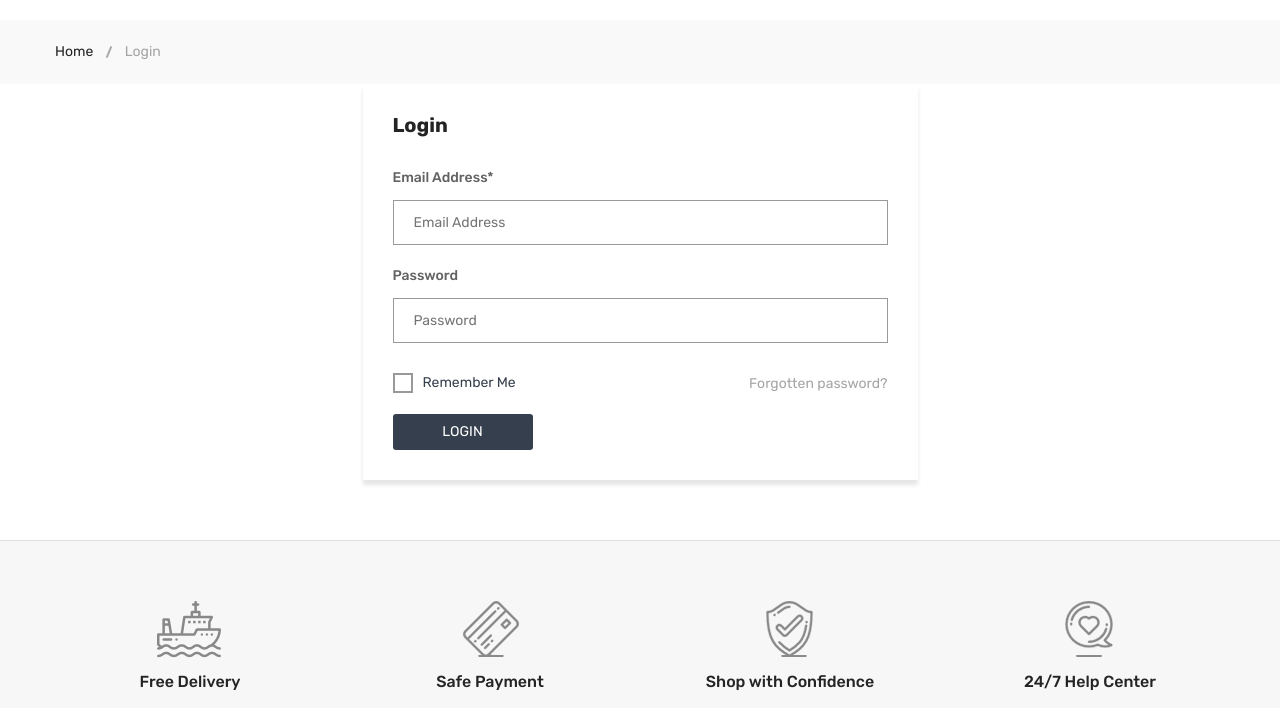
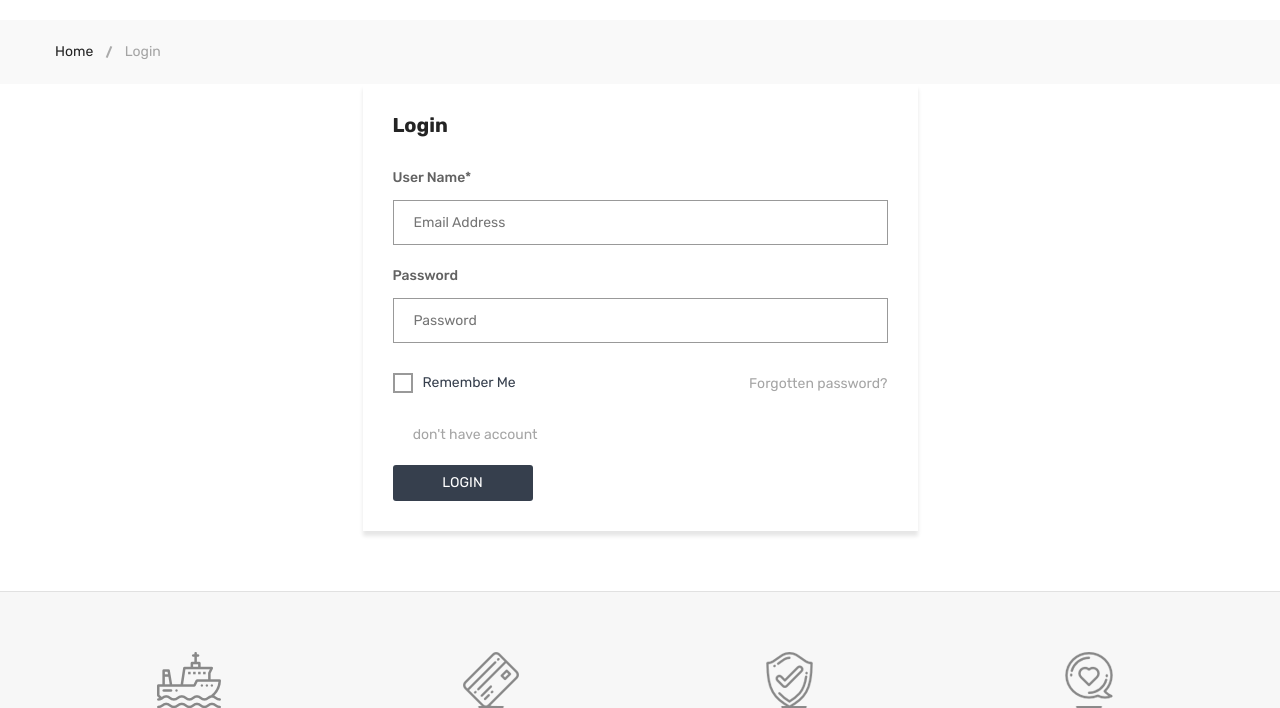
Before and after one commit to sakib6619/Django_Pr_limopa, a Django app: page /Accounts/login/ in a window 1280 px wide. Shown: the part 202-910 px from the top of the page. Run offline with Django 4.2, Linux system fonts and the light colour scheme; some libraries are stand-ins or nearby versions.

Commit message:
login singup page done authentication

```diff
--- a/Accounts/urls.py
+++ b/Accounts/urls.py
@@ -1,7 +1,8 @@
 from django.urls import path
-from .views import login,register,forgotten
+from .views import login,register,logout,forgotten
 urlpatterns = [
     path('login/',login, name='login'),
     path('register/',register, name='register'),
+    path('logout/',logout, name='logout'),
     path('forgotten /',forgotten, name='forgotten'),
 ]
--- a/Accounts/views.py
+++ b/Accounts/views.py
@@ -1,10 +1,22 @@
 from django.shortcuts import render,redirect
 from django.contrib import messages
-from django.contrib.auth.models import User
+from django.contrib.auth.models import User, auth
 
 # Create your views here.
 # Login
 def login(request):
+    if request.user.is_authenticated:
+        return redirect('home')
+    if request.method == 'POST':
+        username = request.POST['username']
+        password = request.POST['password']
+        user = auth.authenticate(username=username, password=password)
+        if user:
+            auth.login(request, user)
+            return redirect('home')
+        else:
+            messages.warning(request, "Wrong input")
+            return redirect('login')
     return render(request, 'Accounts/login.html')
 # Register
 def register(request):
@@ -17,23 +29,31 @@ def register(request):
         password1 = request.POST['password1']
         if len(password) == 0 and len(password1) == 0:
             messages.warning(request, "Input Password !!!")
+        elif len(password) < 8:
+            messages.warning(request, "Password at least 8 character")
         else:
-            if password == password1:
-                if User.objects.filter(username=userName).exists():
-                    messages.warning(request, "Username Already Taken !!!")
-                elif User.objects.filter(email=email).exists():
-                    messages.warning(request, "email Already Taken !!!")
+            if password:
+                pass
+            else:
+                if password == password1:
+                    if User.objects.filter(username=userName).exists():
+                        messages.warning(request, "Username Already Taken !!!")
+                    elif User.objects.filter(email=email).exists():
+                        messages.warning(request, "email Already Taken !!!")
+                    else:
+                        user = User.objects.create_user(first_name=firstName, last_name=lastName, username=userName,
+                                                        email=email, password=password)
+                        user.set_password(password)
+                        user.save()
+                        messages.success(request, "User Created !!!")
+                        return redirect('login')
                 else:
-                    user = User.objects.create_user(first_name=firstName, last_name=lastName, username=userName,
-                                                    email=email, password=password)
-                    user.set_password(password)
-                    user.save()
-                    messages.success(request, "User Created !!!")
-                    return redirect('login')
-            else:
-                messages.warning(request, "Password not matched !!!")
+                    messages.warning(request, "Password not matched !!!")
 
     return render(request, 'accounts/register.html')
-
+def logout(request):
+    auth.logout(request)
+    messages.warning(request, "logout successful")
+    return redirect('login')
 def forgotten(request):
     return render(request, 'Accounts/forgotten.html')
--- a/templates/Accounts/login.html
+++ b/templates/Accounts/login.html
@@ -19,7 +19,7 @@
     <div class="container">
         <div class="col-sm-12 col-md-12 col-xs-12 col-lg-6 mb-30" style="margin:auto">
             <!-- Login Form s-->
-            <form method="POST">
+            <form method="POST" novalidate>
                 {% csrf_token %}
                 {% if messages %}
                     <ul class="messages" style="color:red;font-size:20px;">
@@ -32,12 +32,12 @@
                     <h4 class="login-title">Login</h4>
                     <div class="row">
                         <div class="col-md-12 col-12 mb-20">
-                            <label>Email Address*</label>
-                            <input class="mb-0" type="email" placeholder="Email Address" name="Email">
+                            <label>User Name*</label>
+                            <input class="mb-0" type="text" placeholder="Email Address" name="username">
                         </div>
                         <div class="col-12 mb-20">
                             <label>Password</label>
-                            <input class="mb-0" type="password" placeholder="Password" name="Password">
+                            <input class="mb-0" type="password" placeholder="Password" name="password">
                         </div>
                         <div class="col-md-8">
                             <div class="check-box d-inline-block ml-0 ml-md-2 mt-10">
@@ -48,8 +48,11 @@
                         <div class="col-md-4 mt-10 mb-20 text-left text-md-right">
                             <a href="{% url 'forgotten' %}"> Forgotten password?</a>
                         </div>
+                        <div class="col-md-4 mt-10 mb-20 text-left text-md-right">
+                            <a href="{% url 'register' %}">don't have account</a>
+                        </div>
                         <div class="col-md-12">
-                            <button class="register-button mt-0">Login</button>
+                            <button type="submit" class="register-button mt-0">Login</button>
                         </div>
                     </div>
                 </div>
--- a/templates/Accounts/register.html
+++ b/templates/Accounts/register.html
@@ -18,7 +18,7 @@
 <div class="page-section mb-60">
     <div class="container">
         <div class="col-sm-12 col-md-12 col-lg-6 col-xs-12" style="margin:auto">
-            <form method="POST">
+            <form method="POST" novalidate>
                 {% csrf_token %}
                 <div class="login-form">
                     {% if messages %}
--- a/templates/Home/base.html
+++ b/templates/Home/base.html
@@ -72,10 +72,15 @@
                                             <div class="ht-setting-trigger"><span>Setting</span></div>
                                             <div class="setting ht-setting">
                                                 <ul class="ht-setting-list">
-                                                    <li><a href="login-register.html">My Account</a></li>
+                                                    {% if user.is_authenticated %}
+                                                    <li><a href="#">Profile</a></li>
+                                                    <li><a href="#">{{user.username}}</a></li>
                                                     <li><a href="checkout.html">Checkout</a></li>
+                                                    <li><a href="{% url 'logout' %}">Logout</a></li>
+                                                    {% else %}
                                                     <li><a href="{% url 'login' %}">Login</a></li>
                                                     <li><a href="{% url 'register' %}">Ragister</a></li>
+                                                    {% endif %}
                                                 </ul>
                                             </div>
                                         </li>
@@ -403,8 +408,13 @@
                                             <li class="hb-info f-right p-0 d-sm-none d-lg-block">
                                                 <span>6688 London, Greater London BAS 23JK, UK</span>
                                             </li>
+                                            {% if user.is_authenticated %}
+                                            <li><a style="cursor: pointer;">{{user.username}}</a></li>
+                                            <li><a href="{% url 'logout' %}">Logout</a></li>
+                                            {% else %}
                                             <li><a href="{% url 'login' %}">Login</a></li>
                                             <li><a href="{% url 'register' %}">Register</a></li>
+                                            {% endif %}
                                             <!-- Header Bottom Menu Information Area End Here -->
                                         </ul>
                                     </nav>
```
Also changed, not shown: db.sqlite3.
